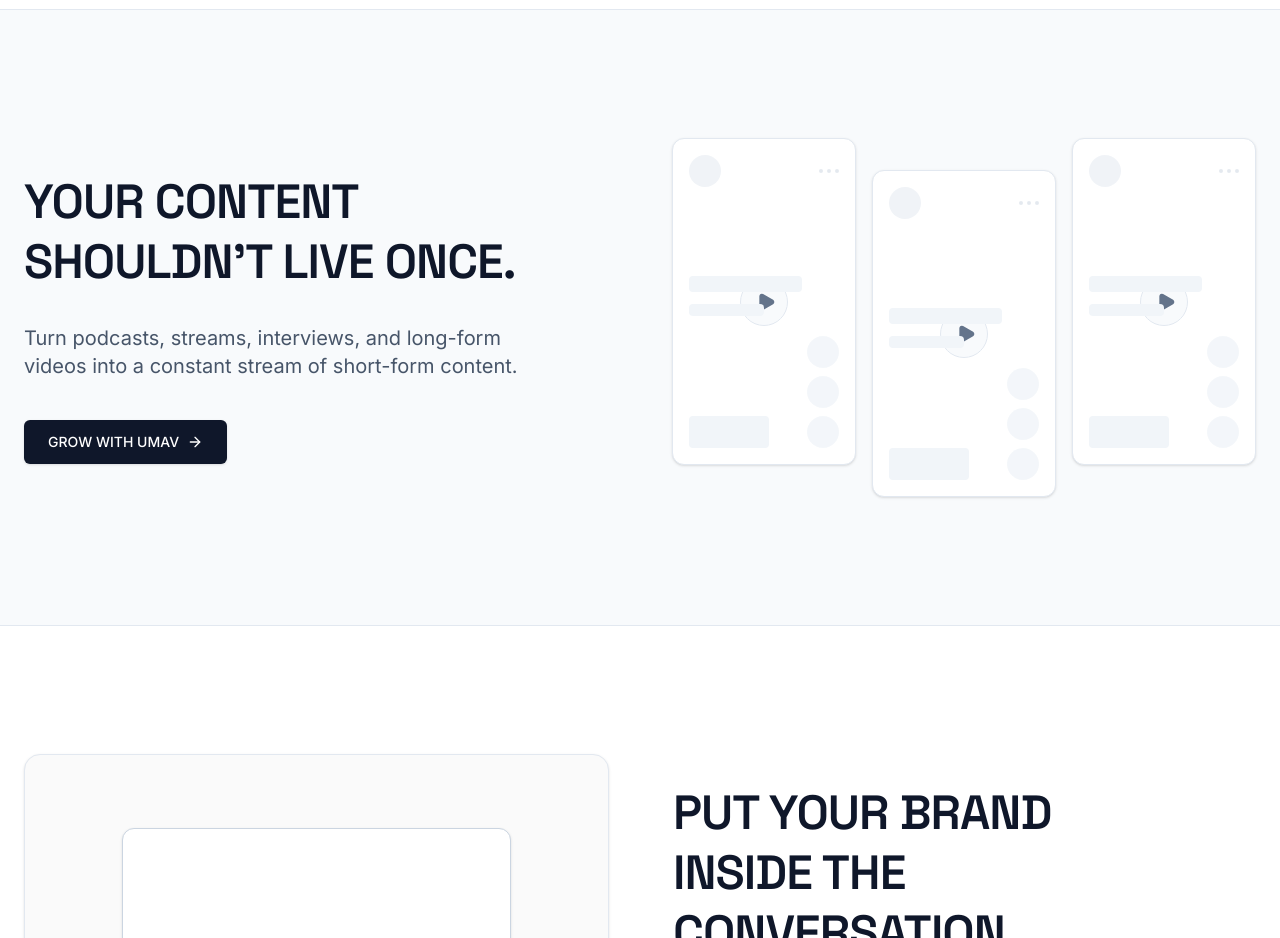
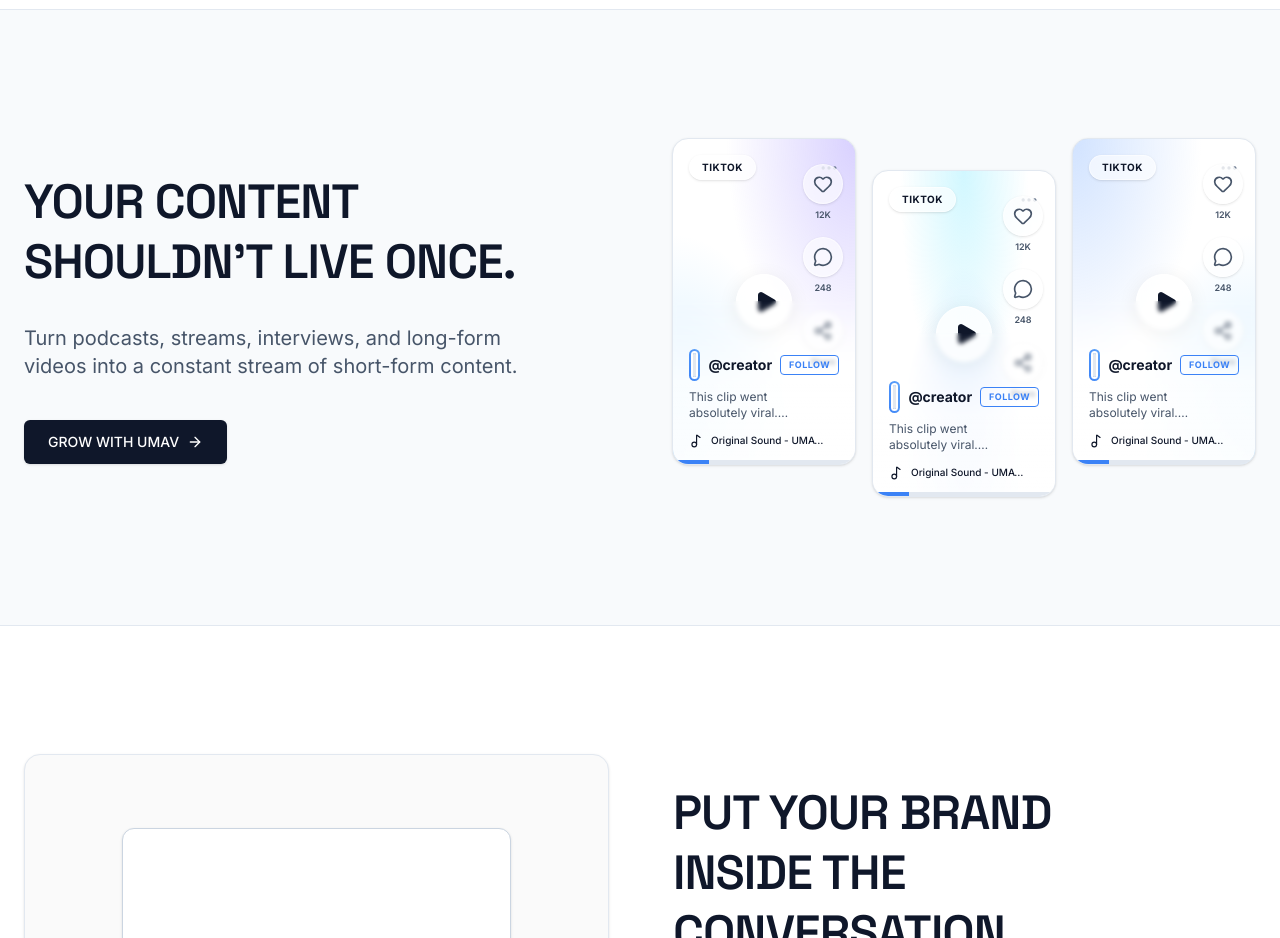
Before and after one commit to kunwarsaurav/UMAV-Media, a Next.js app in the folder frontend/: page / in a window 1280 px wide. Shown: the part 2480-3418 px from the top of the page. Built offline with nearby package versions, Linux system fonts and the light colour scheme.

Commit message:
VideoCard component with animated gradients and interactive hover states

```diff
--- a/frontend/src/components/VideoCard.tsx
+++ b/frontend/src/components/VideoCard.tsx
@@ -1,7 +1,8 @@
 "use client";
 
 import { motion } from "framer-motion";
-import { Play } from "lucide-react";
+import { Play, Heart, MessageCircle, Share2, MoreHorizontal, Music2 } from "lucide-react";
+import { useEffect, useState } from "react";
 
 interface VideoCardProps {
   platform?: "tiktok" | "reels" | "shorts";
@@ -9,44 +10,122 @@ interface VideoCardProps {
 }
 
 export function VideoCard({ platform = "tiktok", delay = 0 }: VideoCardProps) {
+  const [isHovered, setIsHovered] = useState(false);
+  const [mounted, setMounted] = useState(false);
+
+  useEffect(() => {
+    setMounted(true);
+  }, []);
+
+  // Different mesh gradients to simulate different "videos"
+  const gradients = [
+    "radial-gradient(at 0% 0%, hsla(217,100%,70%,0.3) 0px, transparent 50%), radial-gradient(at 100% 100%, hsla(204,100%,70%,0.3) 0px, transparent 50%)",
+    "radial-gradient(at 100% 0%, hsla(250,100%,70%,0.3) 0px, transparent 50%), radial-gradient(at 0% 100%, hsla(204,100%,70%,0.3) 0px, transparent 50%)",
+    "radial-gradient(at 50% 0%, hsla(190,100%,70%,0.3) 0px, transparent 50%), radial-gradient(at 50% 100%, hsla(217,100%,70%,0.3) 0px, transparent 50%)"
+  ];
+
+  // Pick one deterministically based on delay so they look different
+  const gradient = gradients[Math.floor(delay * 10) % gradients.length];
+
   return (
     <motion.div
       initial={{ opacity: 0, y: 15 }}
       whileInView={{ opacity: 1, y: 0 }}
       viewport={{ once: true }}
       transition={{ duration: 0.5, delay }}
-      className="relative aspect-[9/16] bg-white rounded-xl overflow-hidden border border-[#E2E8F0] shadow-sm group"
+      onMouseEnter={() => setIsHovered(true)}
+      onMouseLeave={() => setIsHovered(false)}
+      className="relative aspect-[9/16] bg-white rounded-2xl overflow-hidden border border-[#E2E8F0] shadow-sm group cursor-pointer"
     >
-      {/* Abstract Content */}
-      <div className="absolute inset-x-4 top-4 flex justify-between items-center opacity-50">
-        <div className="w-8 h-8 rounded-full bg-[#E2E8F0]" />
-        <div className="flex gap-1">
-          <div className="w-1 h-1 rounded-full bg-[#CBD5E1]" />
-          <div className="w-1 h-1 rounded-full bg-[#CBD5E1]" />
-          <div className="w-1 h-1 rounded-full bg-[#CBD5E1]" />
+      {/* Animated Mesh Gradient Background (simulating a video playing) */}
+      <motion.div
+        className="absolute inset-0 z-0 bg-white"
+        animate={{
+          background: isHovered
+            ? [
+                `radial-gradient(at 0% 0%, hsla(217,100%,80%,0.6) 0px, transparent 50%), radial-gradient(at 100% 100%, hsla(204,100%,80%,0.6) 0px, transparent 50%)`,
+                `radial-gradient(at 100% 0%, hsla(250,100%,80%,0.6) 0px, transparent 50%), radial-gradient(at 0% 100%, hsla(204,100%,80%,0.6) 0px, transparent 50%)`,
+                `radial-gradient(at 0% 0%, hsla(217,100%,80%,0.6) 0px, transparent 50%), radial-gradient(at 100% 100%, hsla(204,100%,80%,0.6) 0px, transparent 50%)`
+              ]
+            : gradient
+        }}
+        transition={{ duration: 4, repeat: Infinity, repeatType: "mirror" }}
+        style={{ background: gradient }}
+      />
+
+      {/* Top Header */}
+      <div className="absolute inset-x-4 top-4 flex justify-between items-center z-10">
+        <div className="px-3 py-1 bg-white/60 backdrop-blur-md rounded-full border border-white/50 text-[10px] font-bold text-[#0F172A] tracking-wider shadow-sm">
+          {platform.toUpperCase()}
+        </div>
+        <MoreHorizontal className="w-5 h-5 text-[#64748B]" />
+      </div>
+
+      {/* Center Play Button */}
+      <div className="absolute inset-0 flex items-center justify-center z-10 pointer-events-none">
+        <motion.div
+          animate={{ scale: isHovered ? 1.1 : 1, opacity: isHovered ? 0 : 1 }}
+          transition={{ duration: 0.3 }}
+          className="w-14 h-14 rounded-full bg-white/80 backdrop-blur-md border border-white flex items-center justify-center text-[#0F172A] shadow-[0_4px_20px_rgba(0,0,0,0.08)]"
+        >
+          <Play className="w-6 h-6 ml-1" fill="currentColor" />
+        </motion.div>
+      </div>
+
+      {/* Right Side Actions */}
+      <div className="absolute right-3 bottom-24 flex flex-col gap-4 items-center z-10">
+        {[
+          { icon: Heart, val: "12K" },
+          { icon: MessageCircle, val: "248" },
+          { icon: Share2, val: "Share" }
+        ].map((action, idx) => (
+          <div key={idx} className="flex flex-col items-center gap-1">
+            <div className="w-10 h-10 rounded-full bg-white/60 backdrop-blur-md border border-white/50 flex items-center justify-center text-[#475569] shadow-sm hover:bg-white hover:text-[#3B82F6] transition-colors">
+              <action.icon className="w-5 h-5" />
+            </div>
+            <span className="text-[9px] font-semibold text-[#475569]">{action.val}</span>
+          </div>
+        ))}
+      </div>
+
+      {/* Bottom Info Section (Glassmorphic) */}
+      <div className="absolute inset-x-0 bottom-0 bg-gradient-to-t from-white/90 via-white/80 to-transparent pt-12 pb-4 px-4 z-10 backdrop-blur-[2px]">
+
+        {/* User Info */}
+        <div className="flex items-center gap-2 mb-2">
+          <div className="w-8 h-8 rounded-full bg-gradient-to-tr from-[#3B82F6] to-[#60A5FA] p-[2px]">
+            <div className="w-full h-full rounded-full border-2 border-white bg-white flex items-center justify-center overflow-hidden">
+              <div className="w-full h-full bg-[#E2E8F0]" />
+            </div>
+          </div>
+          <span className="text-sm font-bold text-[#0F172A]">@creator</span>
+          <div className="px-2 py-0.5 rounded border border-[#3B82F6] text-[#3B82F6] text-[9px] font-bold tracking-wider ml-auto">
+            FOLLOW
+          </div>
+        </div>
+
+        {/* Caption */}
+        <p className="text-xs text-[#475569] mb-3 line-clamp-2 pr-12">
+          This clip went absolutely viral... <span className="font-semibold text-[#0F172A]">#growth #media #viral</span>
+        </p>
+
+        {/* Music Ticker */}
+        <div className="flex items-center gap-2">
+          <Music2 className="w-3.5 h-3.5 text-[#0F172A]" />
+          <span className="text-[10px] font-medium text-[#0F172A] w-3/4 truncate">
+            Original Sound - UMAV Media Podcast
+          </span>
         </div>
       </div>
 
-      <div className="absolute inset-0 flex items-center justify-center">
-        <div className="w-12 h-12 rounded-full bg-[#F8FAFC] border border-[#E2E8F0] flex items-center justify-center text-[#64748B] transition-colors group-hover:bg-[#3B82F6] group-hover:text-white group-hover:border-[#3B82F6]">
-          <Play className="w-5 h-5 ml-1" fill="currentColor" />
-        </div>
-      </div>
-
-      {/* UI Elements overlay */}
-      <div className="absolute bottom-4 inset-x-4 flex flex-col gap-3">
-        <div className="h-4 w-3/4 bg-[#F1F5F9] rounded-sm" />
-        <div className="h-3 w-1/2 bg-[#F1F5F9] rounded-sm" />
-
-        <div className="flex justify-between items-end mt-2">
-          <div className="h-8 w-20 bg-[#F1F5F9] rounded-sm" />
-
-          <div className="flex flex-col gap-2 opacity-80">
-            <div className="w-8 h-8 rounded-full bg-[#F1F5F9]" />
-            <div className="w-8 h-8 rounded-full bg-[#F1F5F9]" />
-            <div className="w-8 h-8 rounded-full bg-[#F1F5F9]" />
-          </div>
-        </div>
+      {/* Progress Bar (Animated on hover) */}
+      <div className="absolute bottom-0 inset-x-0 h-1 bg-[#E2E8F0] z-20">
+        <motion.div
+          className="h-full bg-[#3B82F6]"
+          initial={{ width: "0%" }}
+          animate={{ width: isHovered ? "100%" : "20%" }}
+          transition={{ duration: isHovered ? 10 : 0.3, ease: "linear" }}
+        />
       </div>
     </motion.div>
   );
```
